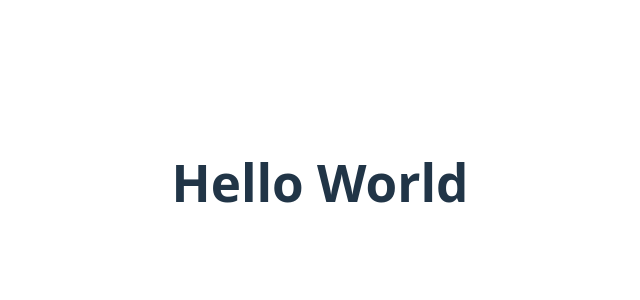
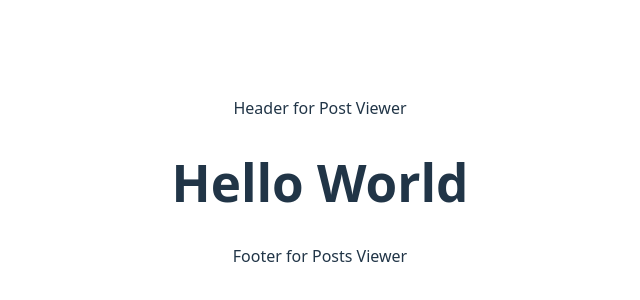
Before and after one commit to digrayden/Post-Viewer, a React (Vite) app in the folder post-viewer-app/: page / in a window 1280 px wide. Shown: the part 218-518 px from the top of the page, without its empty margins (320-960 px from the left). Built offline with nearby package versions, Linux system fonts and the light colour scheme.

Commit message:
feat: add filesand code for create header and footer

```diff
--- a/post-viewer-app/src/shared/layouts/MainLayout.tsx
+++ b/post-viewer-app/src/shared/layouts/MainLayout.tsx
@@ -1,7 +1,12 @@
+import Header from "../../widgets/LayoutHeader/Header";
+import Footer from "../../widgets/LayoutFooter/Footer";
+
 const MainLayout = () => {
   return (
     <div>
+      <Header />
       <h1>Hello World</h1>
+      <Footer />
     </div>
   )
 }
--- /dev/null
+++ b/post-viewer-app/src/widgets/LayoutFooter/Footer.tsx
@@ -0,0 +1,5 @@
+const Footer = () => {
+  return <footer>Footer for Posts Viewer</footer>;
+};
+
+export default Footer
--- /dev/null
+++ b/post-viewer-app/src/widgets/LayoutHeader/Header.tsx
@@ -0,0 +1,5 @@
+const Header = () => {
+  return <header>Header for Post Viewer</header>;
+};
+
+export default Header
```
